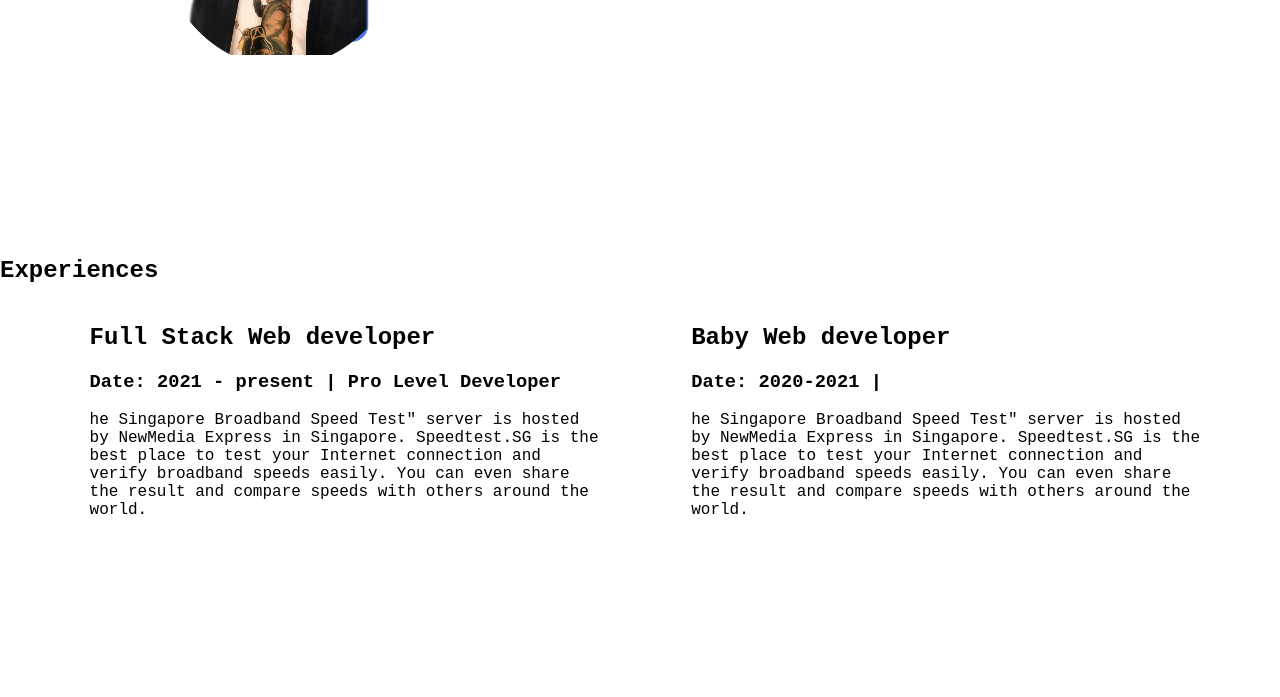
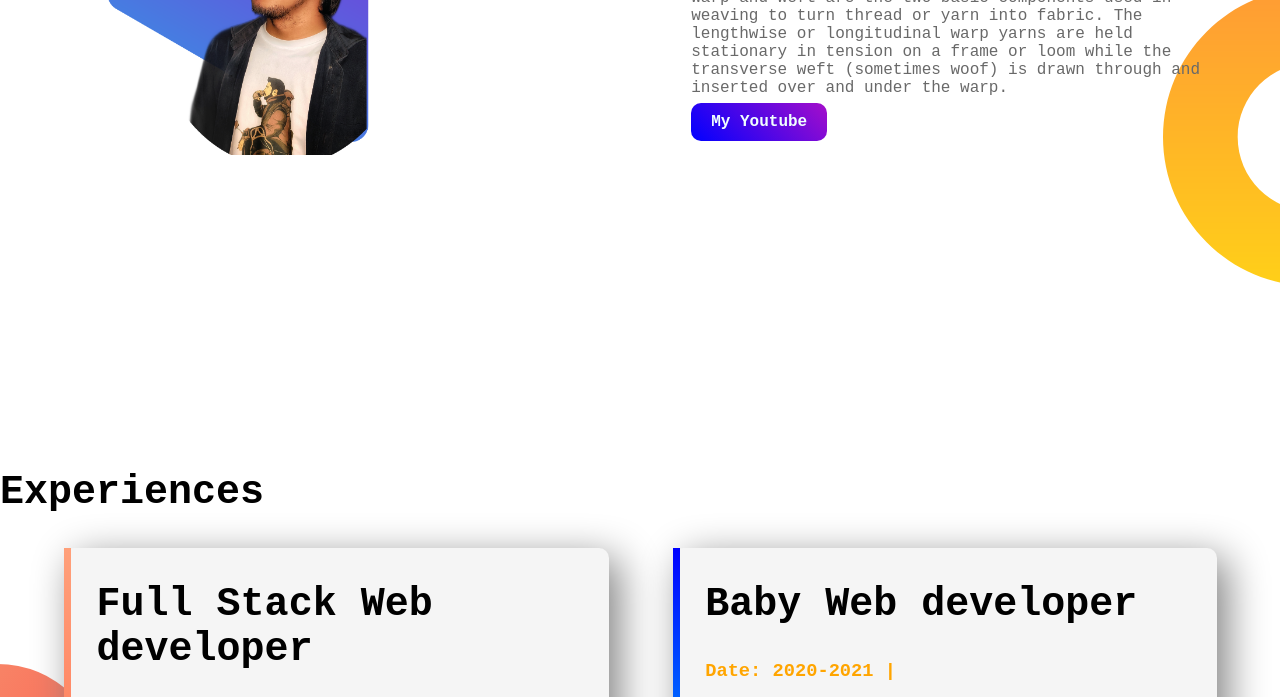
Before and after one commit to ShykatEmam/my-portfolio, a plain HTML site: page index.html in a window 1280 px wide. Shown: the part 763-1460 px from the top of the page. Drawn offline with Linux system fonts and the light colour scheme; a web font is replaced by a local one.

Commit message:
Update style.css

```diff
--- a/style.css
+++ b/style.css
@@ -5,7 +5,13 @@ body{
 h1{
     font-size: 50px;
 }
-.name-highlight{
+h2{
+    font-size: 40px;
+}
+p{
+    color: dimgray;
+}
+.orange-highlight{
     color: orange;
 }
 .half-width{
@@ -23,6 +29,7 @@ h1{
 }
 section{
     height: 500px;
+    padding-bottom: 100px;
 }
 .link-button{
     text-decoration: none;
@@ -32,3 +39,35 @@ section{
     border-radius: 10px;
     font-weight: 700;
 }
+.dream-area{
+    background-image: url("images/dream-bg.png");
+    background-repeat: no-repeat;
+    background-position: right;
+
+}
+.single-experience{
+    box-shadow: 10px 10px 40px gray;
+    border-radius: 10px;
+    height: 80%;
+    background-color: whitesmoke;
+
+}
+.exp-area{
+    background-image: url(images/exp-bg.png);
+    background-repeat: no-repeat;
+    background-position: left;
+}
+#full-stack{
+    border-left: 7px solid ;
+    border-image: linear-gradient(180deg, lightsalmon, tomato);
+    border-image-slice: 1;
+}
+#baby-web{
+    border-left: 7px solid;
+    border-image: linear-gradient(180deg, blue, cyan);
+    border-image-slice: 1;
+}
+footer p{
+    text-align: center;
+    font-size: 10;
+}
```
